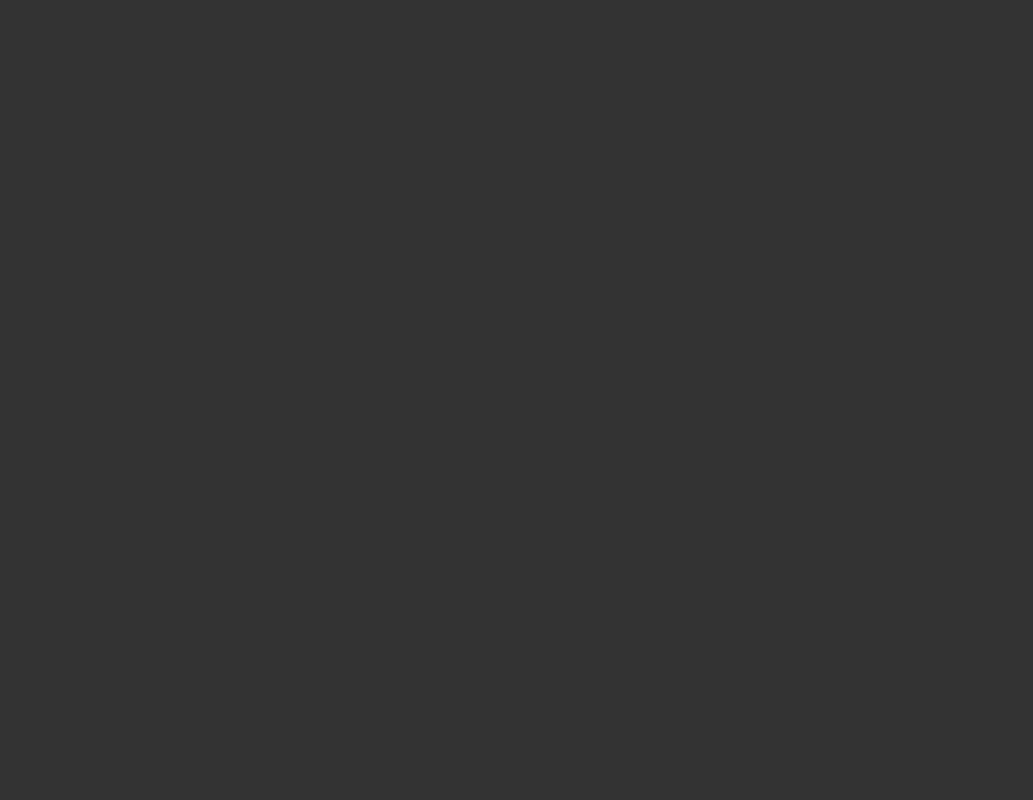
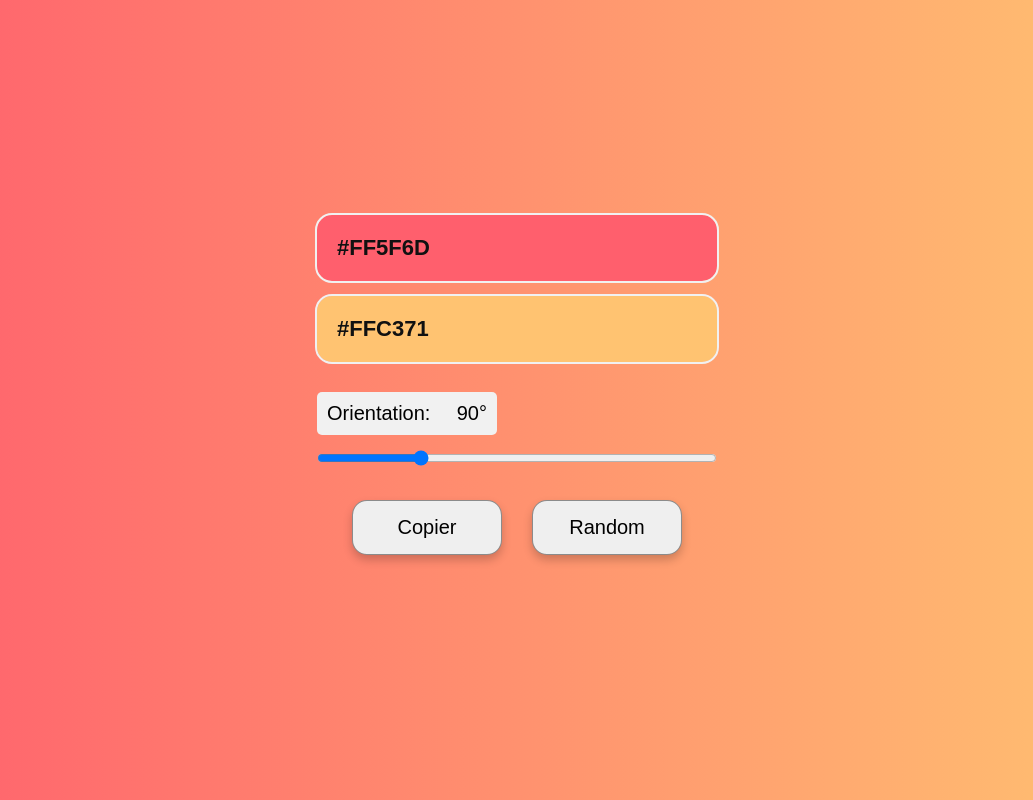
Before and after one commit to jimmy-clairy/colors_js, a plain HTML site: page index.html in a window 1280 px wide. Shown: the whole page, without its empty margins (123-1156 px from the left). Drawn offline with Linux system fonts and the light colour scheme.

Commit message:
End projet Gradient colors

```diff
--- a/app.js
+++ b/app.js
@@ -0,0 +1,81 @@
+const inputs = [...document.querySelectorAll('input')]
+const colors = [...document.querySelectorAll('.input-group label')]
+const degValue = document.querySelector('.orientation-value')
+
+const value = {
+    deg: 90,
+    colors: ['#FF5F6D', '#FFC371']
+}
+
+function changeValue() {
+    colors[0].textContent = value.colors[0]
+    colors[1].textContent = value.colors[1]
+
+    inputs[0].value = value.colors[0]
+    inputs[1].value = value.colors[1]
+
+    colors[0].style.background = value.colors[0]
+    colors[1].style.background = value.colors[1]
+
+    degValue.textContent = `${value.deg}°`
+
+    document.body.style.background = `linear-gradient(${value.deg}deg,${value.colors[0]},${value.colors[1]})`
+
+    adaptInputColor()
+}
+changeValue()
+
+function adaptInputColor() {
+    colors.forEach(color => {
+        const hexColor = color.textContent.replace("#", "")
+        const red = parseInt(hexColor.slice(0, 2), 16)
+        const green = parseInt(hexColor.slice(2, 4), 16)
+        const blue = parseInt(hexColor.slice(4, 6), 16)
+        const yiq = (red * 299 + green * 587 + blue * 144) / 1000;
+
+        if (yiq >= 128) {
+            color.style.color = '#111'
+        } else {
+            color.style.color = '#f1f1f1'
+        }
+    })
+}
+
+inputs.forEach(input => input.addEventListener('input', () => {
+    value.colors[0] = inputs[0].value.toUpperCase()
+    value.colors[1] = inputs[1].value.toUpperCase()
+    value.deg = inputs[2].value
+    changeValue()
+}))
+
+const copyBtn = document.querySelector(".copy-btn")
+copyBtn.addEventListener('click', handleGrandientCopy)
+
+let lock = false;
+
+function handleGrandientCopy() {
+    const gradient = `linear-gradient(${value.deg}deg,${value.colors[0]},${value.colors[1]})`
+    navigator.clipboard.writeText(gradient)
+
+    if (lock) return
+    lock = true
+    copyBtn.classList.add('active')
+
+    setTimeout(() => {
+        copyBtn.classList.remove('active')
+        lock = false
+    }, 1000)
+}
+
+const randomGradinetBtn = document.querySelector('.random-btn');
+randomGradinetBtn.addEventListener('click', createRandomGradient);
+
+function createRandomGradient() {
+
+    for (let i = 0; i < colors.length; i++) {
+        let randomColor = `#${Math.floor(Math.random() * 16777215).toString(16)}`
+        value.colors[i] = randomColor.toUpperCase()
+    }
+
+    changeValue()
+}
--- a/index.html
+++ b/index.html
@@ -1,13 +1,41 @@
 <!DOCTYPE html>
 <html lang="fr">
+
 <head>
     <meta charset="UTF-8">
     <meta name="viewport" content="width=device-width, initial-scale=1.0">
     <title>Couleurs fun JavaScript</title>
     <link rel="stylesheet" href="style.css">
 </head>
+
 <body>
+    <div class="container">
+        <div class="input-group">
+            <label for="color1">#FF5F6D</label>
+            <input type="color" id="color1">
+        </div>
+        <div class="input-group">
+            <label for="color2">#FFC371</label>
+            <input type="color" id="color2">
+        </div>
+        <div class="range-group">
+            <label for="orientation">
+                <span>Orientation:</span>
+                <span class="orientation-value">90°</span>
+            </label>
+            <input type="range" id="orientation" min="0" max="360" value="90" class="inp-range">
+        </div>
+        <div class="buttons-container">
+            <button class="copy-btn" type="button">
+                <span>Copier</span>
+            </button>
+            <button class="random-btn" type="button">
+                <span>Random</span>
+            </button>
+        </div>
+    </div>
 
     <script src="app.js"></script>
 </body>
+
 </html>
--- a/style.css
+++ b/style.css
@@ -11,4 +11,112 @@ body {
   font-family: Arial, Helvetica, sans-serif;
   background: #333;
   padding: clamp(20px, 20vw, 200px) 20px 0;
+  /* background: linear-gradient(90deg, blue,yellow); */
 }
+
+.container {
+  max-width: 400px;
+  margin: 0 auto;
+}
+.input-group {
+  display: flex;
+  width: 100%;
+  border-radius: 15px;
+  outline: 2px solid #f1f1f1;
+  margin: 15px 0;
+  font-weight: bold;
+  position: relative;
+}
+.input-group input {
+  outline: none;
+  cursor: pointer;
+}
+.input-group label {
+  display: block;
+  width: 100%;
+  height: 100%;
+  font-size: 22px;
+  padding: 20px;
+  font-weight: bold;
+  border-radius: 15px;
+  border: none;
+  cursor: pointer;
+}
+input[type="color"]{
+  position: absolute;
+  right: 0;
+  visibility: hidden;
+}
+.range-group {
+  margin: 30px 0;
+}
+.range-group label {
+  display: flex;
+  justify-content: space-between;
+  font-size: 20px;
+  max-width: 180px;
+  padding: 10px;
+  background-color: #f1f1f1;
+  border-radius: 5px;
+  font-weight: 500;
+}
+input[type="range"]{
+  margin-top: 15px;
+  width: 100%;
+}
+.buttons-container {
+  display: flex;
+  justify-content: center;
+}
+.buttons-container button {
+  font-size: 20px;
+  min-width: 150px;
+  padding: 15px 0;
+  border: none;
+  outline: none;
+  cursor: pointer;
+  border-radius: 15px;
+  border: 1px solid #33333387;
+  box-shadow: 0 5px 10px rgba(0, 0, 0, 0.2);
+}
+.random-btn {
+  margin-left: 30px;
+}
+.copy-btn {
+  position: relative;
+}
+
+.copy-btn::after {
+  content: 'Copié !';
+  position: absolute;
+  background-color: #f1f1f1;
+  bottom: -100%;
+  left: 50%;
+  font-size: 18px;
+  transform: translate(-50%,0px);
+  padding: 10px;
+  border-radius: 5px;
+  white-space: nowrap;
+  visibility: hidden;
+  opacity: 0;
+  cursor: default;
+}
+.copy-btn.active::after {
+  visibility: visible;
+  animation: fade-out 1s ease-out forwards;
+}
+
+@keyframes fade-out {
+  0% {
+    opacity: 0;
+    transform: translate(-50%,0px);
+  }
+  20%,80% {
+    opacity: 1;
+    transform: translate(-50%,15px);
+  }
+  100% {
+    opacity: 0;
+    transform: translate(-50%,0px);
+  }
+}
```
